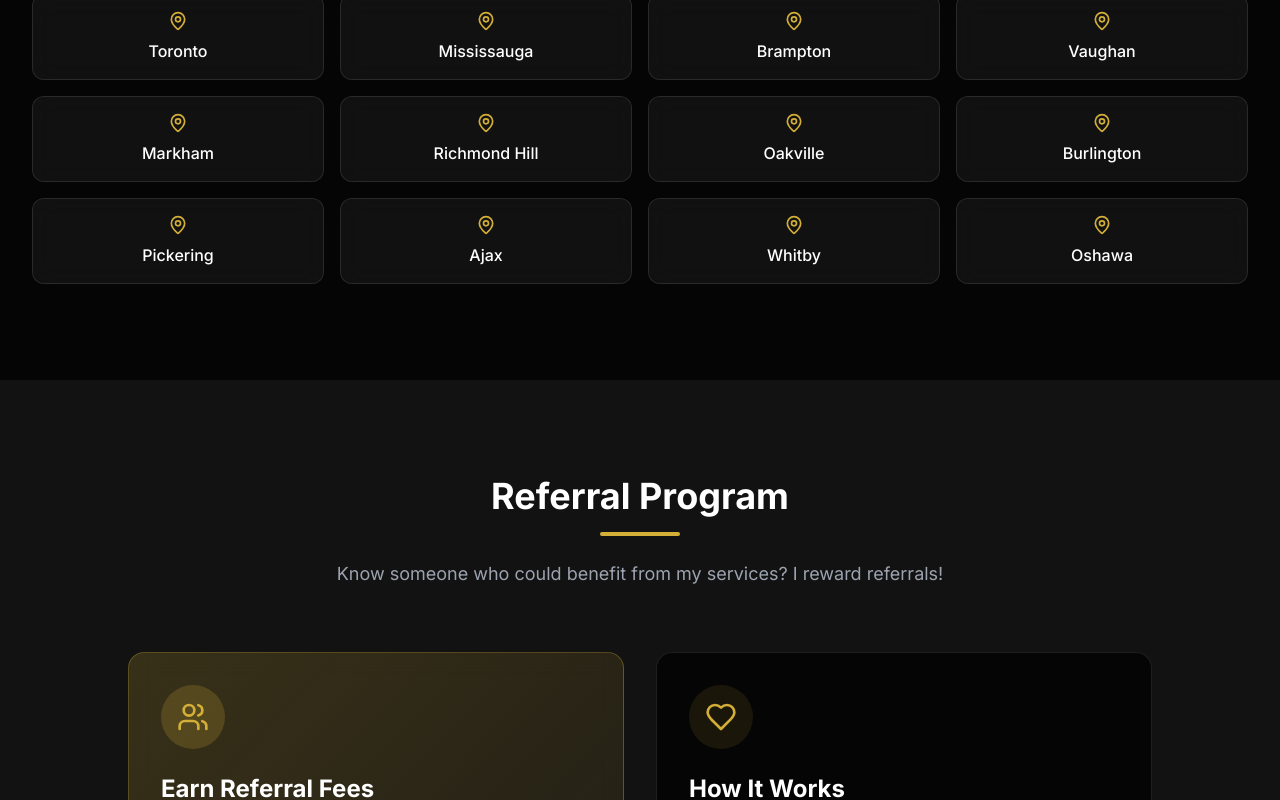
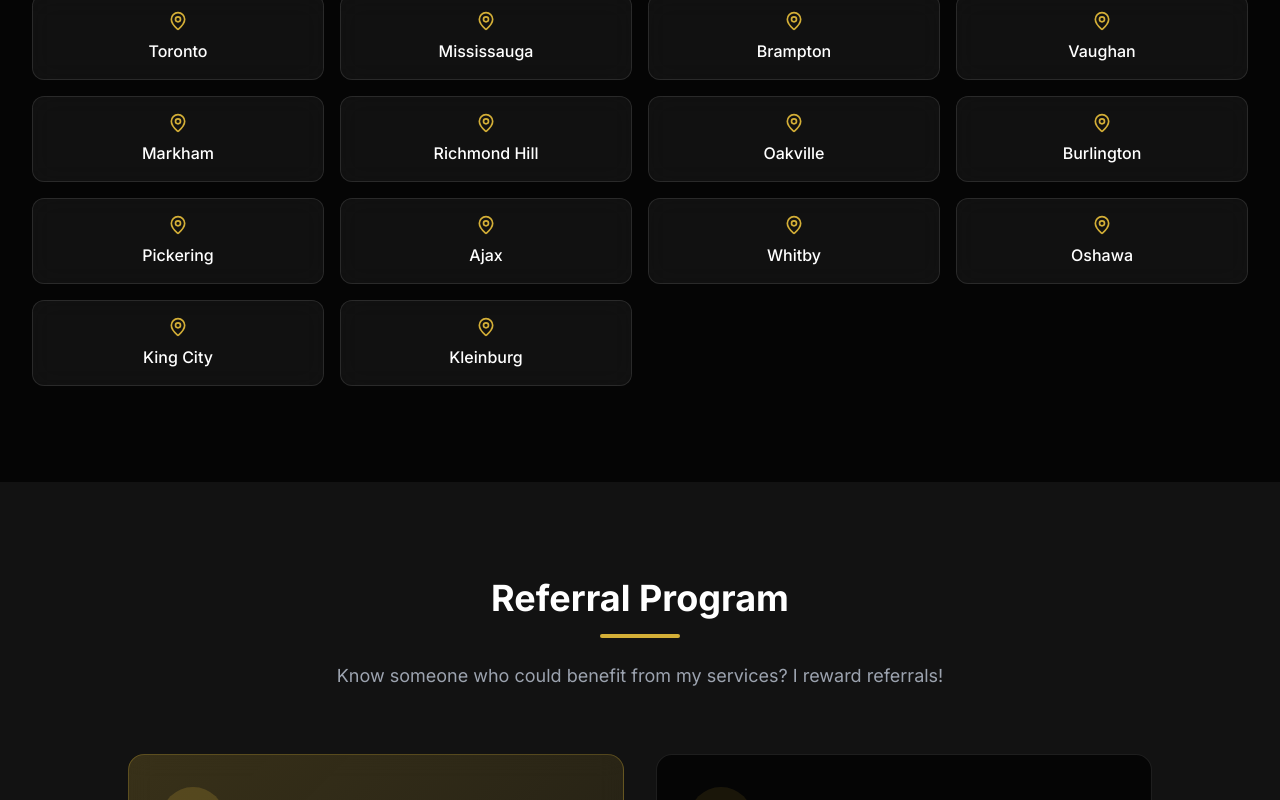
Before and after one commit to aahadsiddiqui/DanielClarkeRealEstate, a Next.js app: page /about in a window 1280 px wide. Shown: the part 4539-5339 px from the top of the page. Built offline with nearby package versions, Linux system fonts and the light colour scheme.

Commit message:
Fix dependency conflicts for Vercel deployment - add .npmrc and update service areas

```diff
--- a/app/about/page.tsx
+++ b/app/about/page.tsx
@@ -361,7 +361,7 @@ export default function AboutPage() {
                     </motion.div>
 
                     <div className="grid grid-cols-2 md:grid-cols-4 gap-4">
-                        {['Toronto', 'Mississauga', 'Brampton', 'Vaughan', 'Markham', 'Richmond Hill', 'Oakville', 'Burlington', 'Pickering', 'Ajax', 'Whitby', 'Oshawa'].map((area, index) => (
+                        {['Toronto', 'Mississauga', 'Brampton', 'Vaughan', 'Markham', 'Richmond Hill', 'Oakville', 'Burlington', 'Pickering', 'Ajax', 'Whitby', 'Oshawa', 'King City', 'Kleinburg'].map((area, index) => (
                             <motion.div
                                 key={index}
                                 initial={{ opacity: 0, scale: 0.9 }}
--- a/package.json
+++ b/package.json
@@ -10,7 +10,7 @@
   },
   "dependencies": {
     "@react-three/drei": "^10.7.7",
-    "@react-three/fiber": "^8.18.0",
+    "@react-three/fiber": "^9.0.0",
     "class-variance-authority": "^0.7.0",
     "clsx": "^2.1.1",
     "framer-motion": "^12.23.24",
```
Also changed, not shown: 2 other files (tests, documents, lock files or other folders).
